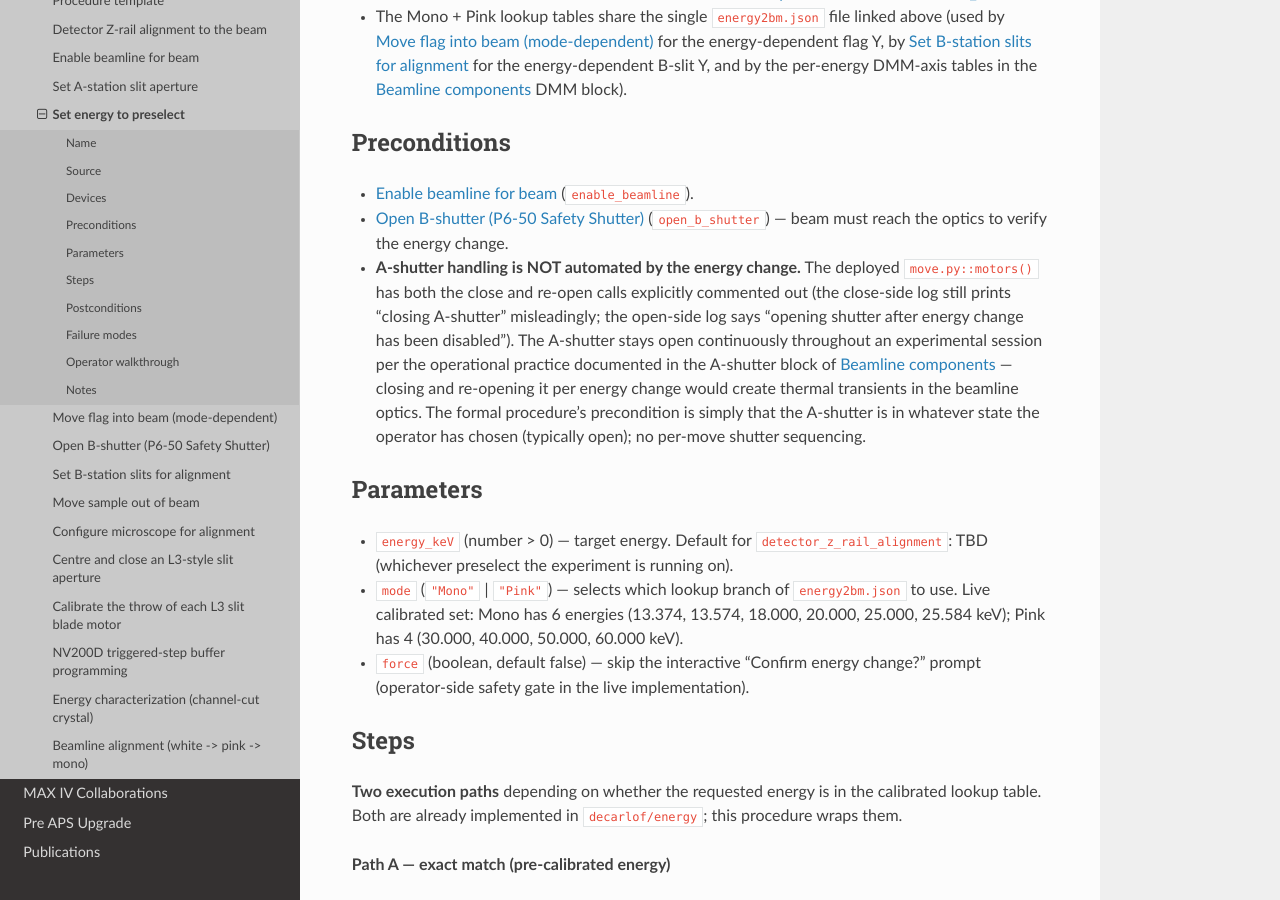
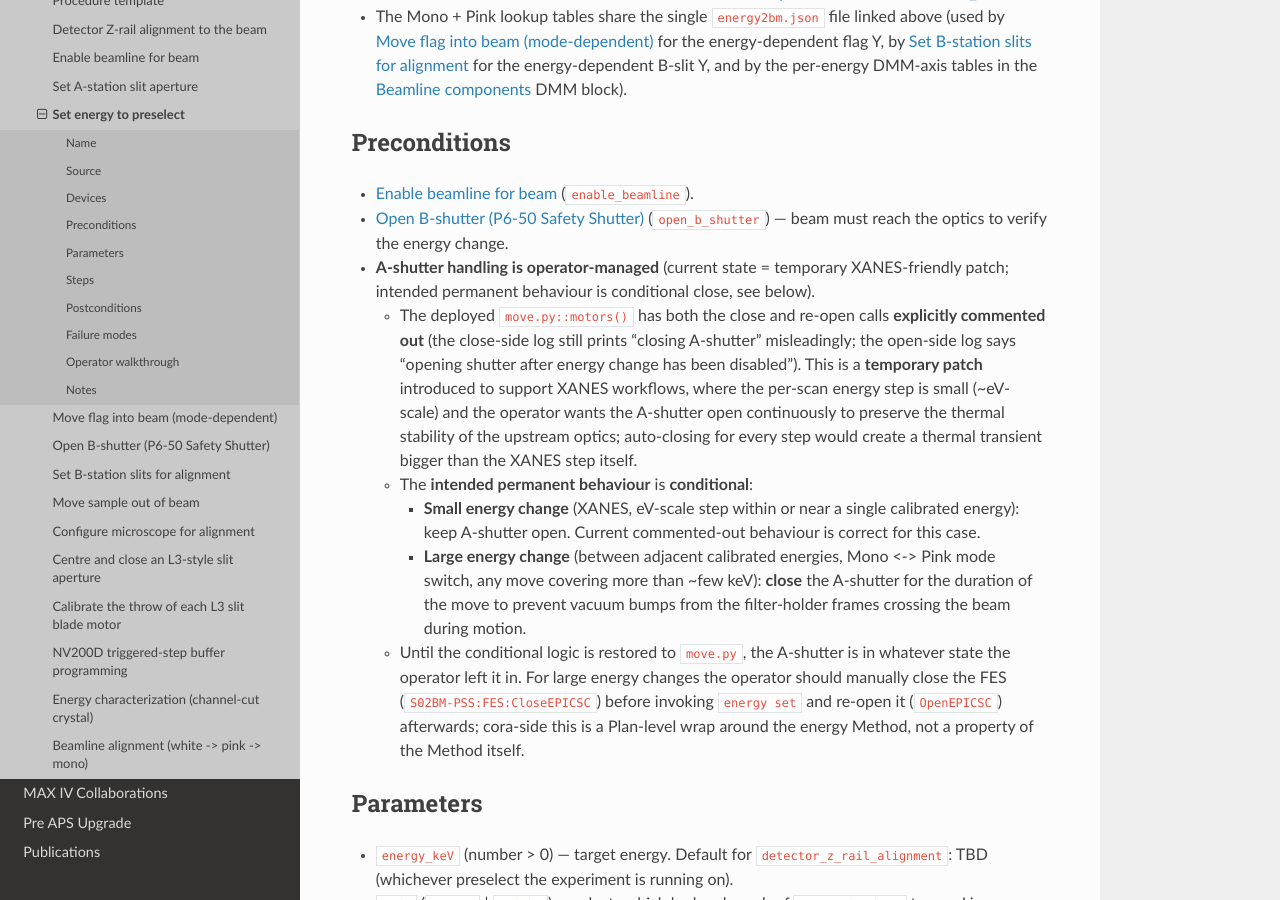
Before and after one commit to xray-imaging/2bm-docs, a Sphinx documentation site: the page built from docs/source/procedures/item_005.rst, in a window 1280 px wide and 900 px high, scrolled down 1031 px. Built offline with Sphinx 7.4.7 and the Read the Docs theme 3.1.0, drawn with Linux system fonts in a browser that asks for light colours; the version number could not be read and is left out.

Commit message:
docs(procedures/item_005): A-shutter precondition note — capture the operator's "temporary XANES patch, intended conditional close" framing, not just "disabled forever"
Follow-up to commit 0951c90 (which fixed the wrong claim that the
IOC auto-closes the A-shutter). Operator clarification 2026-06-20
mid-MODE-2-thread: the close+open comment-out in move.py is a
TEMPORARY PATCH introduced specifically for XANES, NOT a permanent
design decision.

Operational picture:

  - Small energy change (XANES, eV-scale step within / near a
    single calibrated energy): keep A-shutter open to preserve
    upstream optical thermal stability. Auto-closing for every
    XANES step would create a thermal transient bigger than the
    energy change itself. Current commented-out behaviour is
    correct for this case.

  - Large energy change (between calibrated energies, Mono <-> Pink
    mode switch, any move > ~few keV): CLOSE the A-shutter for the
    duration of the move. Rationale: prevents vacuum bumps caused
    by the filter-holder mechanical frames crossing the white beam
    during motion (local heating, outgassing, pressure spike).

The intended permanent behaviour in move.py is therefore CONDITIONAL
close based on energy-change magnitude (or Mono/Pink mode change),
not unconditional. Until that's implemented, the operator manually
closes the FES (S02BM-PSS:FES:CloseEPICSC) before invoking
`energy set` for large moves and reopens afterwards.

Changes:

1. Preconditions A-shutter bullet: rewrote to capture the
   temporary-patch + intended-conditional-close framing. Includes a
   small two-row table (small vs large energy change) showing the
   intended behaviour, and notes that manual close+reopen is the
   operator's responsibility today for large moves.

2. The Failure modes section was already updated in commit 0951c90
   to drop the "Front-end shutter fails to close" failure mode;
   that's still accurate since the IOC isn't commanding the shutter.
   Left as-is.

Memory file updated in parallel
(memory/project_energy_change_shutter_disabled.md) so future sessions
inherit the correct framing.

Answers cora MODE-2 in part — that ticket also carries the same
operational picture so the cora-side model can reason about when to
wrap energy set with shutter handling at Plan level.

```diff
--- a/docs/source/procedures/item_005.rst
+++ b/docs/source/procedures/item_005.rst
@@ -75,18 +75,39 @@ Preconditions
 - :doc:`item_003` (``enable_beamline``).
 - :doc:`item_007` (``open_b_shutter``) — beam must reach the optics
   to verify the energy change.
-- **A-shutter handling is NOT automated by the energy change.** The
-  deployed ``move.py::motors()`` has both the close and re-open
-  calls explicitly commented out (the close-side log still prints
-  "closing A-shutter" misleadingly; the open-side log says
-  "opening shutter after energy change has been disabled"). The
-  A-shutter stays open continuously throughout an experimental
-  session per the operational practice documented in the A-shutter
-  block of :doc:`../manual/item_020` — closing and re-opening it
-  per energy change would create thermal transients in the
-  beamline optics. The formal procedure's precondition is simply
-  that the A-shutter is in whatever state the operator has chosen
-  (typically open); no per-move shutter sequencing.
+- **A-shutter handling is operator-managed** (current state =
+  temporary XANES-friendly patch; intended permanent behaviour is
+  conditional close, see below).
+
+  - The deployed ``move.py::motors()`` has both the close and
+    re-open calls **explicitly commented out** (the close-side log
+    still prints "closing A-shutter" misleadingly; the open-side
+    log says "opening shutter after energy change has been
+    disabled"). This is a **temporary patch** introduced to support
+    XANES workflows, where the per-scan energy step is small
+    (~eV-scale) and the operator wants the A-shutter open
+    continuously to preserve the thermal stability of the upstream
+    optics; auto-closing for every step would create a thermal
+    transient bigger than the XANES step itself.
+
+  - The **intended permanent behaviour** is **conditional**:
+
+    - **Small energy change** (XANES, eV-scale step within or near
+      a single calibrated energy): keep A-shutter open. Current
+      commented-out behaviour is correct for this case.
+    - **Large energy change** (between adjacent calibrated
+      energies, Mono <-> Pink mode switch, any move covering more
+      than ~few keV): **close** the A-shutter for the duration of
+      the move to prevent vacuum bumps from the filter-holder
+      frames crossing the beam during motion.
+
+  - Until the conditional logic is restored to ``move.py``, the
+    A-shutter is in whatever state the operator left it in. For
+    large energy changes the operator should manually close the
+    FES (``S02BM-PSS:FES:CloseEPICSC``) before invoking
+    ``energy set`` and re-open it (``OpenEPICSC``) afterwards;
+    cora-side this is a Plan-level wrap around the energy Method,
+    not a property of the Method itself.
 
 
 Parameters
```
